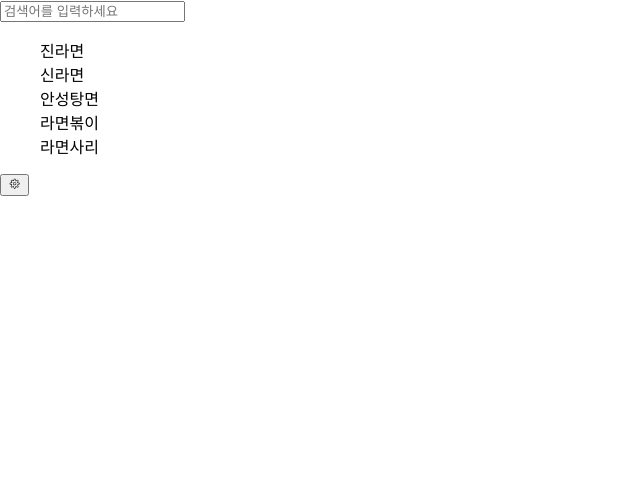
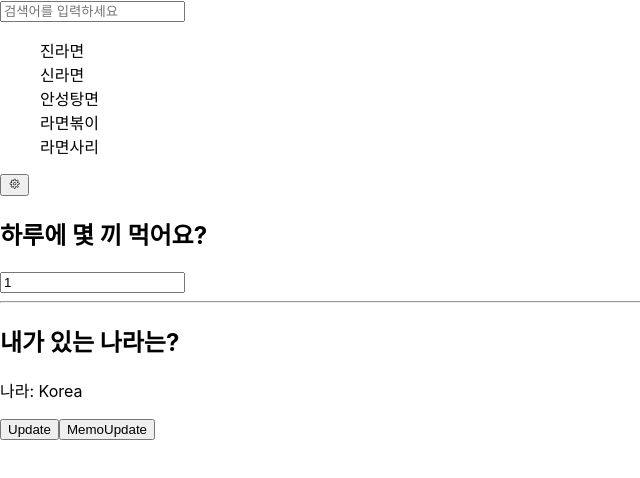
Before and after one commit to JangHwanPark/React_State_Practice, a React (Create React App) app: page / in a window 1280 px wide. Shown: the top 478 px of the page, without its empty margins (0-640 px from the left). Built offline with nearby package versions, Linux system fonts and the light colour scheme.

Commit message:
useMemo - 메모제이션을 통해 기존에 수행된 연산을 다시 수행하지않고 메모리에서 불러오는 방식으로 최적화를 진행함

```diff
--- a/src/App.js
+++ b/src/App.js
@@ -2,12 +2,14 @@ import logo from './logo.svg';
 import './App.css';
 import Search from "./components/Search";
 import HoverBtn from "./components/HoverBtn";
+import MemoExample01 from "./components/MemoExample01";
 
 function App() {
     return (
         <div className="App">
             <Search/>
             <HoverBtn/>
+            <MemoExample01/>
         </div>
     );
 }
--- /dev/null
+++ b/src/components/MemoExample01.jsx
@@ -0,0 +1,51 @@
+import React, {useMemo, useEffect, useState, useRef} from 'react';
+
+export default function MemoExample01() {
+    const [number, setNumber] = useState(1);
+    const [isKorea, setIsKorea] = useState(true);
+    const [isUpdate, setIsUpdate] = useState(true);
+
+    const prevLocationRef = useRef();
+    const prevLocationMemoRef = useRef();
+
+    const location = {
+        country: isKorea ? 'Korea' : 'USA',
+    }
+
+    // n 번 클릭시 n번 업데이트
+    useEffect(() => {
+        console.log('location: useEffect Mount');
+        if (prevLocationRef.current !== location) {
+            console.log('New location object created');
+            prevLocationRef.current = location;
+        }}, [location])
+
+    const locationMemo = useMemo(() => {
+        return {
+            country: isUpdate ? 'Memo': 'isNotMemo',
+        }}, [isUpdate])
+
+    useEffect(() => {
+        console.log('locationMemo: useEffect Mount');
+        if (prevLocationMemoRef.current !== locationMemo) {
+            console.log('New locationMemo object created');
+            prevLocationMemoRef.current = locationMemo;
+        }    }, [locationMemo])
+
+    return (
+        <header className="App-header">
+            <h2>하루에 몇 끼 먹어요?</h2>
+            <input
+                type="number"
+                value={number}
+                onChange={(e) => setNumber(e.target.value)}
+            />
+            <hr/>
+
+            <h2>내가 있는 나라는?</h2>
+            <p>나라: {location.country}</p>
+            <button onClick={() => setIsKorea(!isKorea)}>Update</button>
+            <button onClick={() => setIsUpdate(!isUpdate)}>MemoUpdate</button>
+        </header>
+    );
+}
--- a/src/index.js
+++ b/src/index.js
@@ -6,9 +6,7 @@ import reportWebVitals from './reportWebVitals';
 
 const root = ReactDOM.createRoot(document.getElementById('root'));
 root.render(
-  <React.StrictMode>
     <App />
-  </React.StrictMode>
 );
 
 // If you want to start measuring performance in your app, pass a function
```
Also changed, not shown: 1 other file (tests, documents, lock files or other folders).
